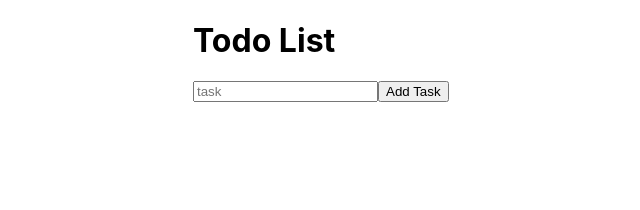
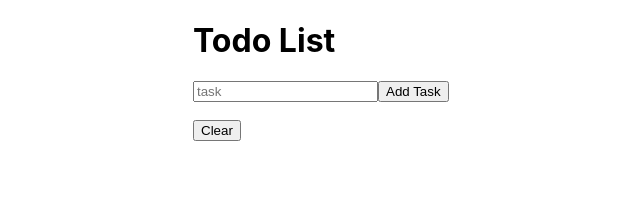
Before and after one commit to sameervij1/To-Do-List, a React (Create React App) app in the folder my-app/: page / in a window 1280 px wide. Shown: the top 210 px of the page, without its empty margins (319-959 px from the left). Built offline with nearby package versions, Linux system fonts and the light colour scheme.

Commit message:
added clear button

```diff
--- /dev/null
+++ b/my-app/src/ClearButton.js
@@ -0,0 +1,8 @@
+function ClearButton(props) {
+    const clear = () => {
+        props.clear()
+    }
+    return <button style = {{position: "absolute", left: "40%", top: 120 + 30 * props.tasksAbove}} onClick = {clear}> Clear </button>;
+}
+
+export default ClearButton;
--- a/my-app/src/ToDoList.js
+++ b/my-app/src/ToDoList.js
@@ -1,13 +1,18 @@
 import React from 'react';
 import TaskObject from './TaskObject';
 import NewReminderButton from './NewReminderButton';
+import ClearButton from './ClearButton';
 
 class ToDoList extends React.Component {
     constructor(props) {
         super(props);
         this.onButtonSubmit = this.onButtonSubmit.bind(this);
         this.onTaskButtonCheck = this.onTaskButtonCheck.bind(this);
+        this.clear = this.clear.bind(this);
         this.state = {tasks: []};
+      }
+      clear() {
+          this.setState({tasks: []});
       }
       onTaskButtonCheck(taskDetails) {
         const newTasks = this.state.tasks.filter((task) => task !== taskDetails);
@@ -20,10 +25,11 @@ class ToDoList extends React.Component {
       }
     render() {
         return <div style = {{position: "relative"}}> <h1 style = {{position: "absolute", left: "40%", top:0}}> Todo List </h1>
-        <NewReminderButton onButtonSubmit = {this.onButtonSubmit} tasksAbove = {this.state.tasks.length}> </NewReminderButton>
+        <NewReminderButton onButtonSubmit = {this.onButtonSubmit}> </NewReminderButton>
         {this.state.tasks.map((task, index) => (
             <TaskObject key = {task} index = {index} onTaskButtonCheck = {this.onTaskButtonCheck} taskDetails = {task}> </TaskObject>
         ))}
+        <ClearButton tasksAbove = {this.state.tasks.length} clear = {this.clear}></ClearButton>
         </div>;
     }
 }
```
